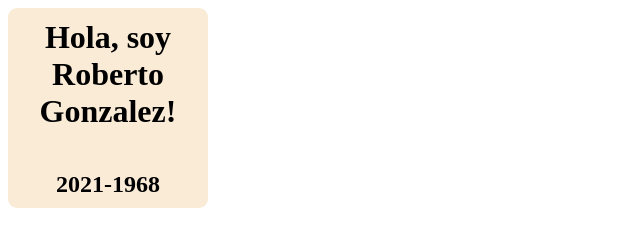
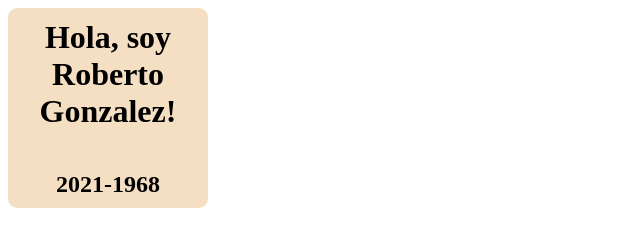
Before and after one commit to Roberit/primerparcial, a plain HTML site: page index.html in a window 1280 px wide. Shown: the whole page, without its empty margins (0-640 px from the left). Drawn offline with Linux system fonts and the light colour scheme.

Commit message:
html actualizado

```diff
--- a/index.html
+++ b/index.html
@@ -7,7 +7,7 @@
     <style>
         .roberto {
             display: flex;
-            background-color: antiquewhite;
+            background-color: rgb(245, 223, 194);
             border-radius: 9px;
             justify-content: center;
             max-width: 200px;
```
